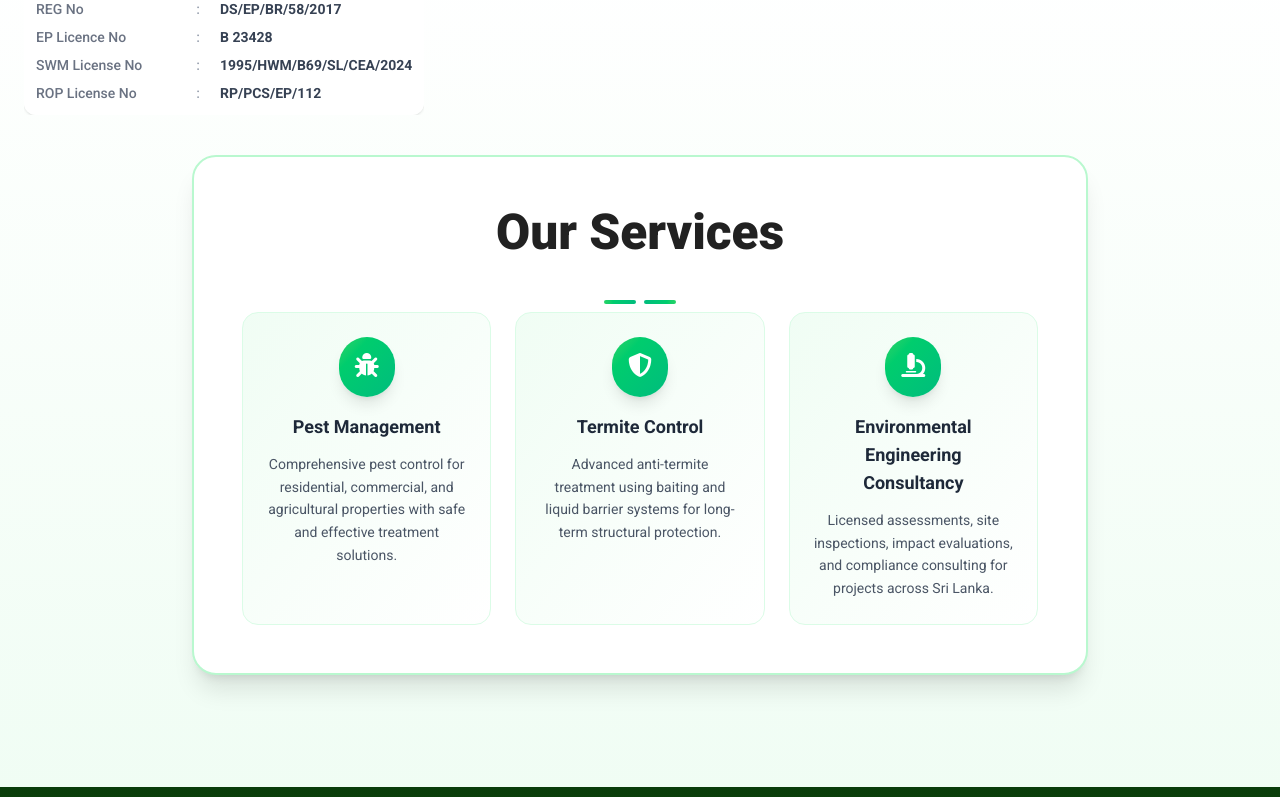
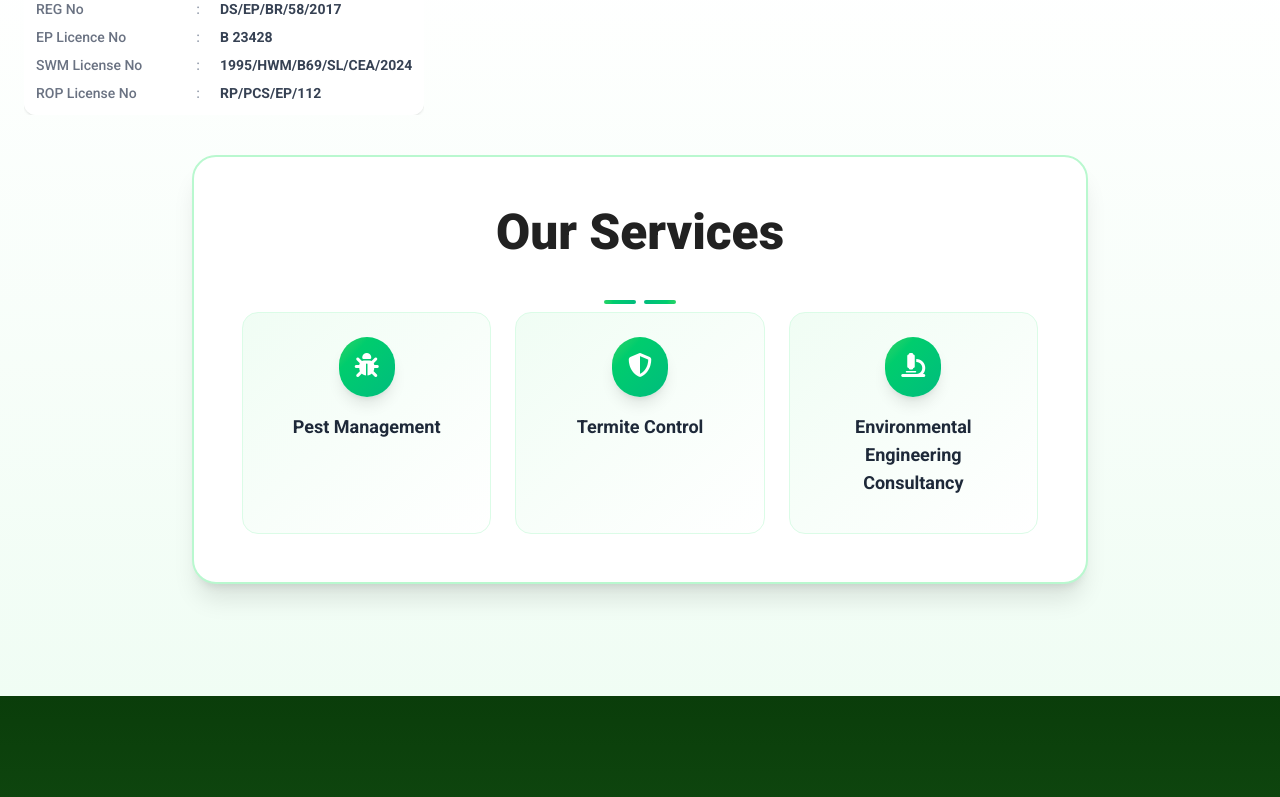
Before and after one commit to sajathahamed/greensolution, a Next.js app: page / in a window 1280 px wide. Shown: the part 977-1774 px from the top of the page. Built offline with nearby package versions, Linux system fonts and the light colour scheme.

Commit message:
commented

```diff
--- a/app/components/Services.tsx
+++ b/app/components/Services.tsx
@@ -2,19 +2,19 @@ const services = [
   {
     icon: "fa-bug",
     title: "Pest Management",
-    desc: "Comprehensive pest control for residential, commercial, and agricultural properties with safe and effective treatment solutions.",
+    //desc: "Comprehensive pest control for residential, commercial, and agricultural properties with safe and effective treatment solutions.",
     slug: "pest-management",
   },
   {
     icon: "fa-shield-alt",
     title: "Termite Control",
-    desc: "Advanced anti-termite treatment using baiting and liquid barrier systems for long-term structural protection.",
+    //desc: "Advanced anti-termite treatment using baiting and liquid barrier systems for long-term structural protection.",
     slug: "termite-control",
   },
   {
     icon: "fa-microscope",
     title: "Environmental Engineering Consultancy",
-    desc: "Licensed assessments, site inspections, impact evaluations, and compliance consulting for projects across Sri Lanka.",
+    //desc: "Licensed assessments, site inspections, impact evaluations, and compliance consulting for projects across Sri Lanka.",
     slug: "environmental-engineering",
   },
 ];
```
